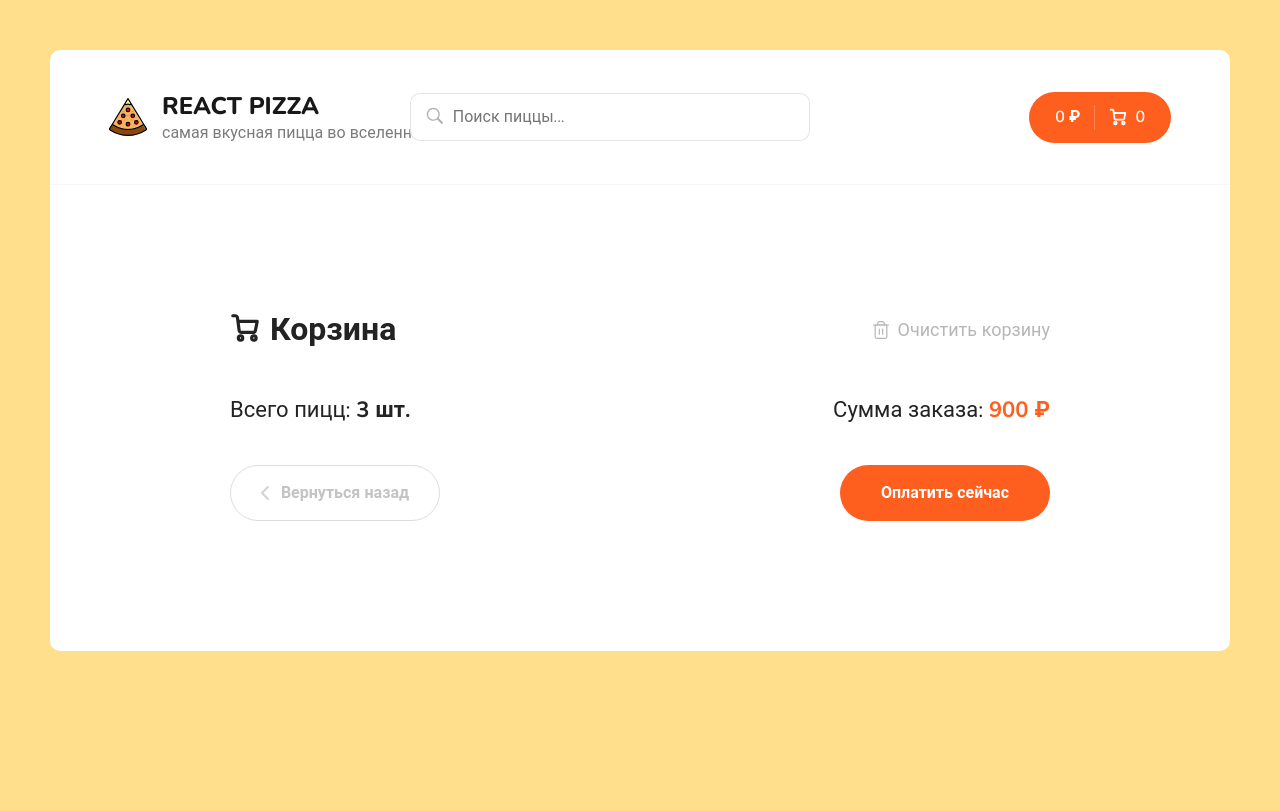
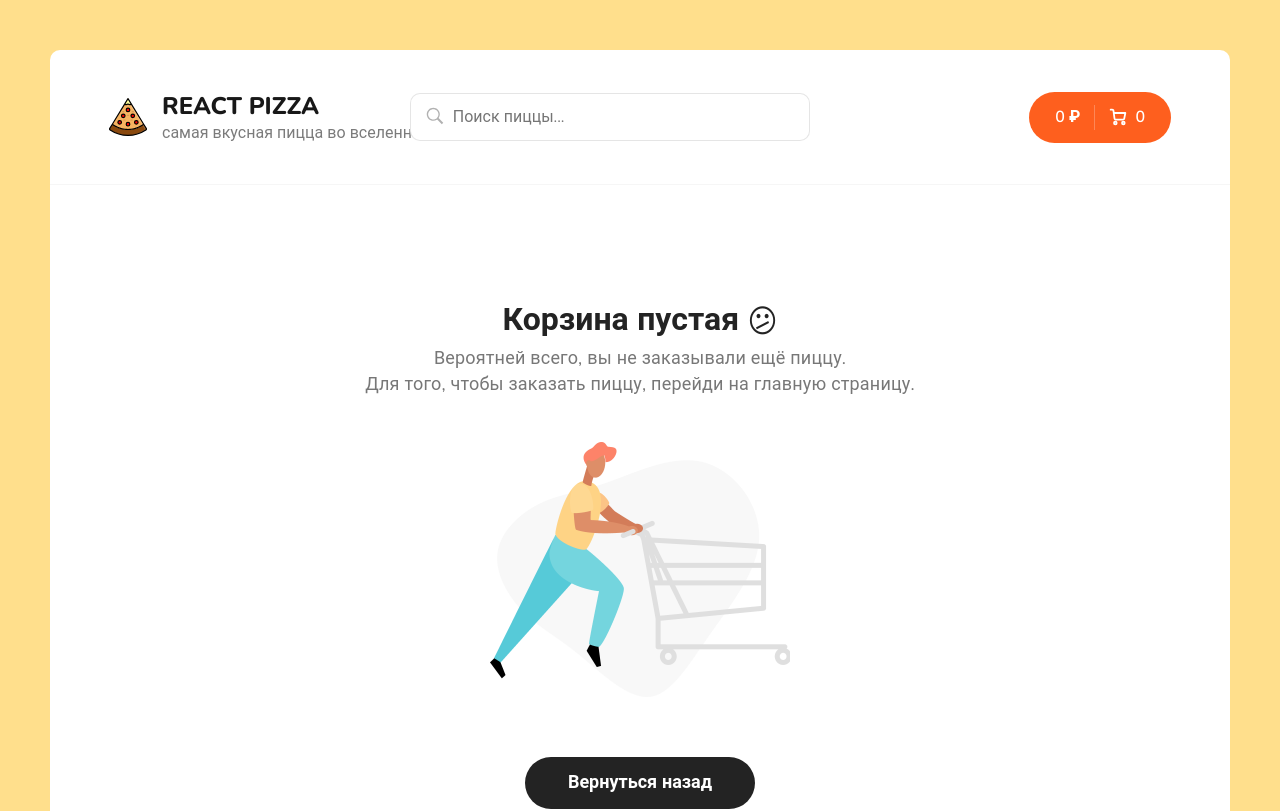
Before and after one commit to AidysPushkunov/react-pizza, a React (Create React App) app: page /cart in a window 1280 px wide. Shown: the top 811 px of the page. Built offline with nearby package versions, Linux system fonts and the light colour scheme.

Commit message:
functional worked

```diff
--- /dev/null
+++ b/src/components/CartEmpty/index.jsx
@@ -0,0 +1,23 @@
+import React from 'react';
+import { Link } from 'react-router-dom';
+import cartEmptyImage from '../../assets/img/empty-cart.png';
+
+const CartEmpty = () => {
+  return (
+    <>
+     <div class="cart cart--empty">
+            <h2>Корзина пустая <icon>😕</icon></h2>
+            <p>
+              Вероятней всего, вы не заказывали ещё пиццу.<br />
+              Для того, чтобы заказать пиццу, перейди на главную страницу.
+            </p>
+            <img src={cartEmptyImage} alt="Empty cart" />
+            <Link to="/" class="button button--black">
+              <span>Вернуться назад</span>
+            </Link>
+          </div>
+    </>
+  )
+}
+
+export default CartEmpty;
--- a/src/components/CartItem/index.jsx
+++ b/src/components/CartItem/index.jsx
@@ -1,6 +1,30 @@
-import React from 'react'
+import React from 'react';
+import { useDispatch } from 'react-redux';
+import { addItem, minusItem, removeItem } from '../../redux/slice/cartSlice';
 
-const CartItem = ( { id, title, type, price, count, imageUrl } ) => {
+const CartItem = ( { id, title, size, type, price, count, imageUrl } ) => {
+  const dispatch = useDispatch();
+  const onClickPlus = () => {
+    dispatch(addItem({
+      id,
+    }));
+  };
+
+  const onClickMinus = () => {
+    dispatch(
+      minusItem(id)
+    )
+  }
+
+  const onClickRemove = () => {
+    if(window.confirm('Вы уверены что хотите убрать пиццу из корзины?')) {
+      dispatch(
+        removeItem(id)
+      )
+    }
+  }
+
+
   return (
     <div class="cart__item">
     <div class="cart__item-img">
@@ -8,10 +32,10 @@
     </div>
     <div class="cart__item-info">
       <h3>{title}</h3>
-      <p>{type}, 26 см.</p>
+      <p>{type}, {size} см.</p>
     </div>
     <div class="cart__item-count">
-      <div class="button button--outline button--circle cart__item-count-minus">
+      <div onClick={onClickMinus} class="button button--outline button--circle cart__item-count-minus">
         <svg width="10" height="10" viewBox="0 0 10 10" fill="none" xmlns="http://www.w3.org/2000/svg">
   <path d="M5.92001 3.84V5.76V8.64C5.92001 9.17016 5.49017 9.6 4.96001 9.6C4.42985 9.6 4.00001 9.17016 4.00001 8.64L4 5.76L4.00001 3.84V0.96C4.00001 0.42984 4.42985 0 4.96001 0C5.49017 0 5.92001 0.42984 5.92001 0.96V3.84Z" fill="#EB5A1E"></path>
   <path d="M5.75998 5.92001L3.83998 5.92001L0.959977 5.92001C0.429817 5.92001 -2.29533e-05 5.49017 -2.29301e-05 4.96001C-2.2907e-05 4.42985 0.429817 4.00001 0.959977 4.00001L3.83998 4L5.75998 4.00001L8.63998 4.00001C9.17014 4.00001 9.59998 4.42985 9.59998 4.96001C9.59998 5.49017 9.17014 5.92001 8.63998 5.92001L5.75998 5.92001Z" fill="#EB5A1E"></path>
@@ -19,7 +43,7 @@
 
       </div>
       <b>{count}</b>
-      <div class="button button--outline button--circle cart__item-count-plus">
+      <div onClick={onClickPlus} class="button button--outline button--circle cart__item-count-plus">
         <svg width="10" height="10" viewBox="0 0 10 10" fill="none" xmlns="http://www.w3.org/2000/svg">
   <path d="M5.92001 3.84V5.76V8.64C5.92001 9.17016 5.49017 9.6 4.96001 9.6C4.42985 9.6 4.00001 9.17016 4.00001 8.64L4 5.76L4.00001 3.84V0.96C4.00001 0.42984 4.42985 0 4.96001 0C5.49017 0 5.92001 0.42984 5.92001 0.96V3.84Z" fill="#EB5A1E"></path>
   <path d="M5.75998 5.92001L3.83998 5.92001L0.959977 5.92001C0.429817 5.92001 -2.29533e-05 5.49017 -2.29301e-05 4.96001C-2.2907e-05 4.42985 0.429817 4.00001 0.959977 4.00001L3.83998 4L5.75998 4.00001L8.63998 4.00001C9.17014 4.00001 9.59998 4.42985 9.59998 4.96001C9.59998 5.49017 9.17014 5.92001 8.63998 5.92001L5.75998 5.92001Z" fill="#EB5A1E"></path>
@@ -31,7 +55,7 @@
       <b>{price * count} ₽</b>
     </div>
     <div class="cart__item-remove">
-      <div class="button button--outline button--circle">
+      <div onClick={onClickRemove} class="button button--outline button--circle">
         <svg width="10" height="10" viewBox="0 0 10 10" fill="none" xmlns="http://www.w3.org/2000/svg">
   <path d="M5.92001 3.84V5.76V8.64C5.92001 9.17016 5.49017 9.6 4.96001 9.6C4.42985 9.6 4.00001 9.17016 4.00001 8.64L4 5.76L4.00001 3.84V0.96C4.00001 0.42984 4.42985 0 4.96001 0C5.49017 0 5.92001 0.42984 5.92001 0.96V3.84Z" fill="#EB5A1E"></path>
   <path d="M5.75998 5.92001L3.83998 5.92001L0.959977 5.92001C0.429817 5.92001 -2.29533e-05 5.49017 -2.29301e-05 4.96001C-2.2907e-05 4.42985 0.429817 4.00001 0.959977 4.00001L3.83998 4L5.75998 4.00001L8.63998 4.00001C9.17014 4.00001 9.59998 4.42985 9.59998 4.96001C9.59998 5.49017 9.17014 5.92001 8.63998 5.92001L5.75998 5.92001Z" fill="#EB5A1E"></path>
--- a/src/components/PizzaBlock/index.jsx
+++ b/src/components/PizzaBlock/index.jsx
@@ -22,7 +22,7 @@
             price,
             imageUrl,
             type: typeNames[activeType],
-            size: activeSize
+            size: sizes[activeSize],
         };
         dispatch(addItem(item))
     }
--- a/src/pages/Cart.jsx
+++ b/src/pages/Cart.jsx
@@ -1,12 +1,27 @@
 import { Link } from "react-router-dom";
 import { useDispatch, useSelector } from 'react-redux';
 import CartItem from "../components/CartItem";
+import { clearItems } from "../redux/slice/cartSlice";
+import CartEmpty from "../components/CartEmpty";
 
 
 function Cart() {
   const dispatch = useDispatch();
-  const items = useSelector(state => state.cart.items);
+  const { totalPrice, items } = useSelector(state => state.cart);
+  const totalCount = items.reduce((sum, item) => sum + item.count, 0);
 
+
+  const onClickClear = () => {
+    if(window.confirm('Очистить корзину?')) {
+      dispatch(
+        clearItems()
+      )
+    }
+  }
+
+  if (!totalPrice) {
+    return <CartEmpty />;
+  }
 
     return (
         <>
@@ -27,7 +42,7 @@
 <path d="M11.6666 9.16667V14.1667" stroke="#B6B6B6" stroke-width="1.2" stroke-linecap="round" stroke-linejoin="round"></path>
 </svg>
 
-                <span>Очистить корзину</span>
+                <span onClick={onClickClear}>Очистить корзину</span>
               </div>
             </div>
             <div class="content__items">
@@ -37,8 +52,8 @@
             </div>
             <div class="cart__bottom">
               <div class="cart__bottom-details">
-                <span> Всего пицц: <b>3 шт.</b> </span>
-                <span> Сумма заказа: <b>900 ₽</b> </span>
+                <span> Всего пицц: <b>{totalCount} шт.</b> </span>
+                <span> Сумма заказа: <b>{totalPrice} ₽</b> </span>
               </div>
               <div class="cart__bottom-buttons">
                 <Link to="/" class="button button--outline button--add go-back-btn">
--- a/src/redux/slice/cartSlice.js
+++ b/src/redux/slice/cartSlice.js
@@ -26,15 +26,24 @@
       }, 0);
     },
 
+    minusItem(state, action) {
+      const findItem = state.items.find((obj) => obj.id === action.payload);
+
+      if (findItem && findItem.count > 1) {
+        findItem.count--;
+      }
+    },
+
     removeItem(state, action) {
       state.items = state.items.filter((obj) => obj.id !== action.payload);
     },
     clearItems(state) {
       state.items = [];
+      state.totalPrice = 0;
     },
   },
 });
 
-export const { addItem, removeItem, clearItems } = cartSlice.actions;
+export const { addItem, removeItem, clearItems, minusItem } = cartSlice.actions;
 
 export default cartSlice.reducer;
--- a/src/scss/app.scss
+++ b/src/scss/app.scss
@@ -333,13 +333,14 @@
   }
 
   &--empty {
-    margin: 0 auto;
+    margin: 80px auto;
     width: 560px;
     text-align: center;
 
     h2 {
       font-size: 32px;
       margin-bottom: 10px;
+      font-weight: 700px;
     }
 
     p {
```
